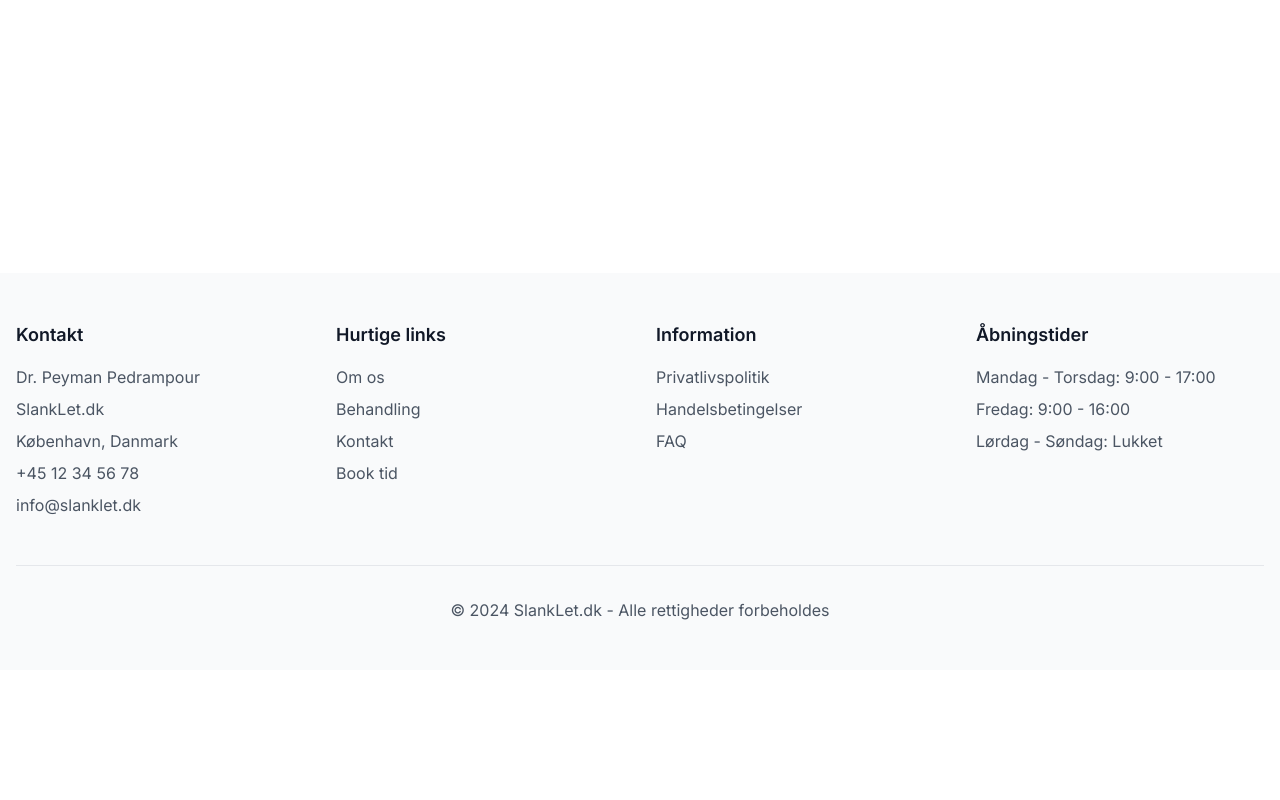
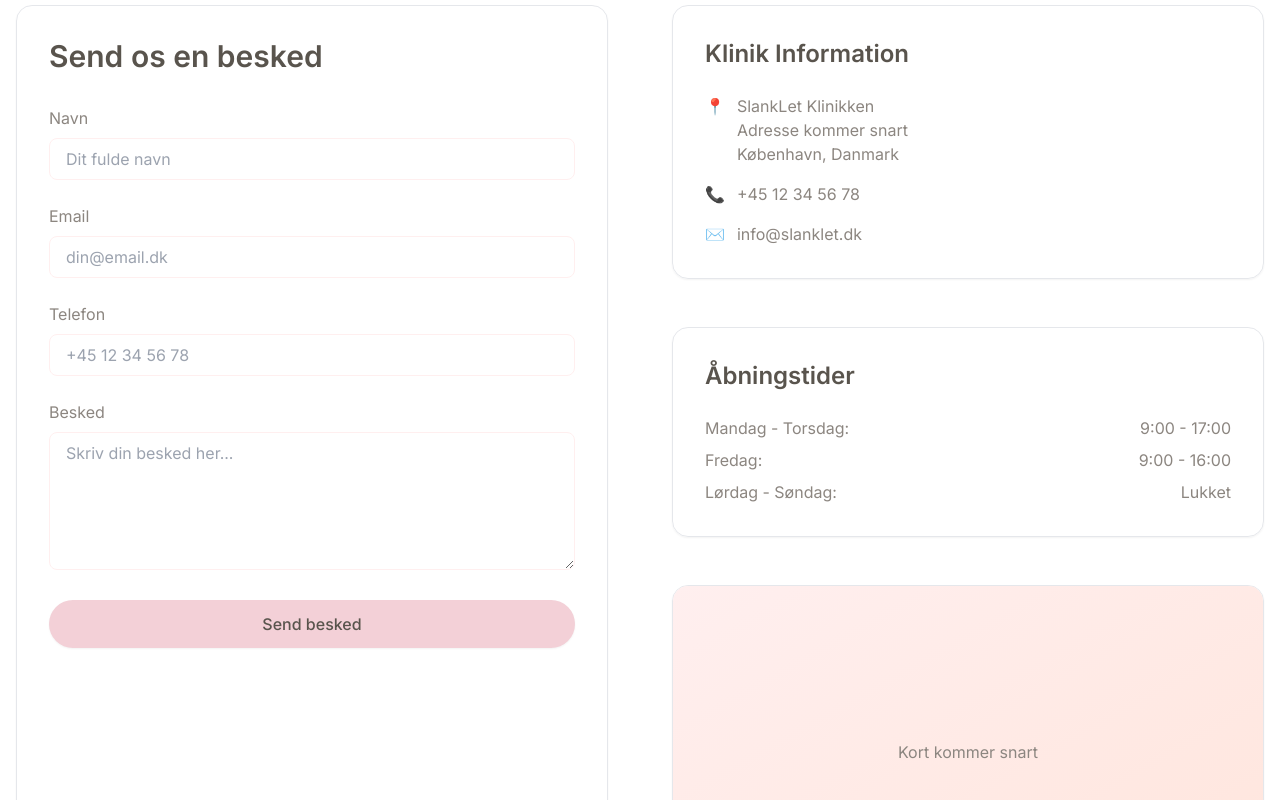
Before and after one commit to flight505/weight_loss, a Next.js app: page /contact in a window 1280 px wide. Before the commit this address had no page. Shown: the part 600-1400 px from the top of the page. Before the commit the page ends 1270 px from the top, so only its background shows below. Built offline with nearby package versions, Linux system fonts and the light colour scheme.

Commit message:
Refactor layout and improve site navigation
- Removed the optimizeCss option from next.config.js for cleaner configuration.
- Reintroduced Navbar and Footer components in layout.tsx to enhance site structure and user navigation.

```diff
--- /dev/null
+++ b/src/app/(routes)/contact/actions.ts
@@ -0,0 +1,30 @@
+'use server';
+
+interface ContactFormData {
+  name: string;
+  email: string;
+  phone?: string;
+  message: string;
+}
+
+export async function submitContactForm(formData: ContactFormData) {
+  try {
+    // For now, we'll just log the form data
+    // In production, you would send this to your email service or database
+    console.log('Contact form submission:', formData);
+
+    // Simulate a delay to show loading state
+    await new Promise(resolve => setTimeout(resolve, 1000));
+
+    return {
+      success: true,
+      message: 'Tak for din besked. Vi vender tilbage hurtigst muligt.'
+    };
+  } catch (error) {
+    console.error('Error submitting contact form:', error);
+    return {
+      success: false,
+      message: 'Der opstod en fejl. Prøv venligst igen senere.'
+    };
+  }
+}
--- /dev/null
+++ b/src/app/(routes)/contact/page.tsx
@@ -0,0 +1,217 @@
+'use client';
+
+import { useState } from 'react';
+import { styles } from '@/lib/theme';
+import { submitContactForm } from './actions';
+
+export default function ContactPage() {
+  const [isSubmitting, setIsSubmitting] = useState(false);
+  const [submitStatus, setSubmitStatus] = useState<{
+    success?: boolean;
+    message?: string;
+  }>({});
+
+  async function handleSubmit(event: React.FormEvent<HTMLFormElement>) {
+    event.preventDefault();
+    setIsSubmitting(true);
+    setSubmitStatus({});
+
+    const formData = new FormData(event.currentTarget);
+    const data = {
+      name: formData.get('name') as string,
+      email: formData.get('email') as string,
+      phone: formData.get('phone') as string,
+      message: formData.get('message') as string,
+    };
+
+    try {
+      const result = await submitContactForm(data);
+      setSubmitStatus(result);
+      if (result.success) {
+        (event.target as HTMLFormElement).reset();
+      }
+    } catch (error) {
+      setSubmitStatus({
+        success: false,
+        message: 'Der opstod en fejl. Prøv venligst igen senere.'
+      });
+    } finally {
+      setIsSubmitting(false);
+    }
+  }
+
+  return (
+    <div className="relative">
+      {/* Hero Section */}
+      <section className="relative py-32 overflow-hidden">
+        <div className="absolute inset-0" style={{ background: styles.gradients.multiTone }}></div>
+        <div className="absolute inset-0 bg-white/30 backdrop-blur-sm"></div>
+        <div className={`${styles.containers.narrow} relative`}>
+          <div className="text-center">
+            <h1 className="text-5xl md:text-6xl font-bold text-neutral-gray-800 mb-6">
+              Kontakt Os
+            </h1>
+            <p className="text-xl md:text-2xl text-neutral-gray-600 mb-8">
+              Vi er her for at hjælpe dig på din vægttabsrejse
+            </p>
+          </div>
+        </div>
+        <div className="absolute bottom-0 left-0 right-0 h-32 bg-gradient-to-t from-white to-transparent"></div>
+      </section>
+
+      {/* Contact Form and Info Section */}
+      <section className="py-32 relative">
+        <div className={styles.containers.default}>
+          <div className="grid grid-cols-1 lg:grid-cols-2 gap-16">
+            {/* Contact Form */}
+            <div className={`${styles.cards.glass} p-8`}>
+              <h2 className="text-3xl font-semibold text-neutral-gray-800 mb-8">
+                Send os en besked
+              </h2>
+              {submitStatus.message && (
+                <div className={`p-4 rounded-lg mb-6 ${
+                  submitStatus.success
+                    ? 'bg-green-50 text-green-800 border border-green-200'
+                    : 'bg-red-50 text-red-800 border border-red-200'
+                }`}>
+                  {submitStatus.message}
+                </div>
+              )}
+              <form onSubmit={handleSubmit} className="space-y-6">
+                <div>
+                  <label className="block text-neutral-gray-600 mb-2" htmlFor="name">
+                    Navn
+                  </label>
+                  <input
+                    type="text"
+                    id="name"
+                    name="name"
+                    className="w-full px-4 py-2 rounded-lg border border-accent-rose-light focus:border-accent-rose-main focus:outline-none"
+                    placeholder="Dit fulde navn"
+                    required
+                    disabled={isSubmitting}
+                  />
+                </div>
+                <div>
+                  <label className="block text-neutral-gray-600 mb-2" htmlFor="email">
+                    Email
+                  </label>
+                  <input
+                    type="email"
+                    id="email"
+                    name="email"
+                    className="w-full px-4 py-2 rounded-lg border border-accent-rose-light focus:border-accent-rose-main focus:outline-none"
+                    placeholder="din@email.dk"
+                    required
+                    disabled={isSubmitting}
+                  />
+                </div>
+                <div>
+                  <label className="block text-neutral-gray-600 mb-2" htmlFor="phone">
+                    Telefon
+                  </label>
+                  <input
+                    type="tel"
+                    id="phone"
+                    name="phone"
+                    className="w-full px-4 py-2 rounded-lg border border-accent-rose-light focus:border-accent-rose-main focus:outline-none"
+                    placeholder="+45 12 34 56 78"
+                    disabled={isSubmitting}
+                  />
+                </div>
+                <div>
+                  <label className="block text-neutral-gray-600 mb-2" htmlFor="message">
+                    Besked
+                  </label>
+                  <textarea
+                    id="message"
+                    name="message"
+                    rows={5}
+                    className="w-full px-4 py-2 rounded-lg border border-accent-rose-light focus:border-accent-rose-main focus:outline-none"
+                    placeholder="Skriv din besked her..."
+                    required
+                    disabled={isSubmitting}
+                  ></textarea>
+                </div>
+                <button
+                  type="submit"
+                  className={`${styles.buttons.primary} w-full py-3 relative`}
+                  disabled={isSubmitting}
+                >
+                  {isSubmitting ? (
+                    <span className="flex items-center justify-center">
+                      <span className="animate-spin mr-2">⏳</span>
+                      Sender...
+                    </span>
+                  ) : (
+                    'Send besked'
+                  )}
+                </button>
+              </form>
+            </div>
+
+            {/* Contact Information */}
+            <div className="space-y-12">
+              {/* Clinic Info */}
+              <div className={`${styles.cards.glass} p-8`}>
+                <h3 className="text-2xl font-semibold text-neutral-gray-800 mb-6">
+                  Klinik Information
+                </h3>
+                <div className="space-y-4 text-neutral-gray-600">
+                  <p className="flex items-start gap-3">
+                    <span className="text-accent-rose-dark">📍</span>
+                    <span>
+                      SlankLet Klinikken<br />
+                      Adresse kommer snart<br />
+                      København, Danmark
+                    </span>
+                  </p>
+                  <p className="flex items-center gap-3">
+                    <span className="text-accent-rose-dark">📞</span>
+                    <a href="tel:+4512345678" className="hover:text-accent-rose-dark">
+                      +45 12 34 56 78
+                    </a>
+                  </p>
+                  <p className="flex items-center gap-3">
+                    <span className="text-accent-rose-dark">✉️</span>
+                    <a href="mailto:info@slanklet.dk" className="hover:text-accent-rose-dark">
+                      info@slanklet.dk
+                    </a>
+                  </p>
+                </div>
+              </div>
+
+              {/* Opening Hours */}
+              <div className={`${styles.cards.glass} p-8`}>
+                <h3 className="text-2xl font-semibold text-neutral-gray-800 mb-6">
+                  Åbningstider
+                </h3>
+                <div className="space-y-2 text-neutral-gray-600">
+                  <p className="flex justify-between">
+                    <span>Mandag - Torsdag:</span>
+                    <span>9:00 - 17:00</span>
+                  </p>
+                  <p className="flex justify-between">
+                    <span>Fredag:</span>
+                    <span>9:00 - 16:00</span>
+                  </p>
+                  <p className="flex justify-between">
+                    <span>Lørdag - Søndag:</span>
+                    <span>Lukket</span>
+                  </p>
+                </div>
+              </div>
+
+              {/* Map Placeholder */}
+              <div className={`${styles.cards.glass} aspect-video relative overflow-hidden`}>
+                <div className="absolute inset-0 bg-gradient-to-br from-accent-rose-light to-accent-peach-light flex items-center justify-center">
+                  <span className="text-neutral-gray-600">Kort kommer snart</span>
+                </div>
+              </div>
+            </div>
+          </div>
+        </div>
+      </section>
+    </div>
+  );
+}
```
